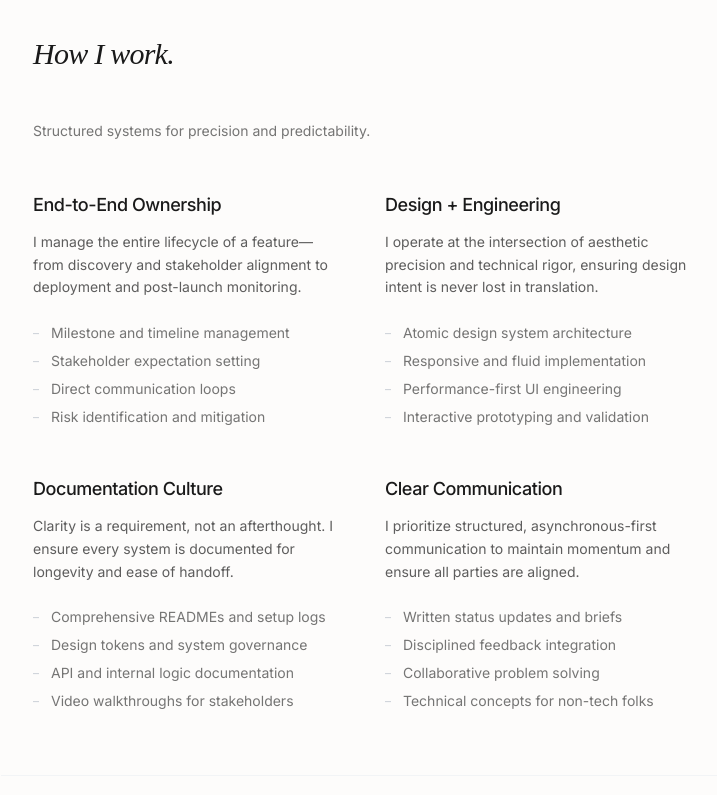
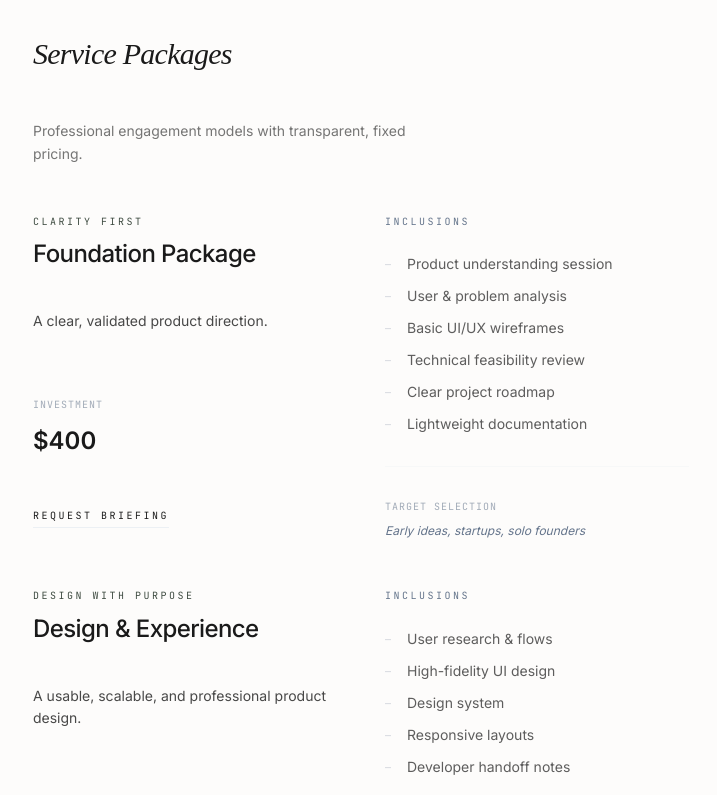
Before and after one commit to Amani-Ishimwe/Refine-Showcase, a React (Vite) app: page / in a window 1280 px wide. Shown: the part 2640-3435 px from the top of the page, without its empty margins (279-996 px from the left). Built offline with nearby package versions, Linux system fonts and the light colour scheme.

Commit message:
removed unnecessary section

```diff
--- a/src/components/Contact.tsx
+++ b/src/components/Contact.tsx
@@ -13,8 +13,8 @@ const Contact: React.FC = () => {
                 </div>
 
                 <div className="flex flex-col gap-8">
-                    <a href="mailto:samuel.amani@example.com" className="text-2xl font-medium underline underline-offset-12 decoration-border/40 hover:decoration-foreground transition-all w-fit">
-                        samuel.amani@example.com
+                    <a href="mailto:amanisamuel10@gmail.com" className="text-2xl font-medium underline underline-offset-12 decoration-border/40 hover:decoration-foreground transition-all w-fit">
+                        amanisamuel10@gmail.com
                     </a>
 
                     <div className="flex flex-wrap gap-x-12 gap-y-4 pt-4">
--- a/src/components/HowIWork.tsx
+++ /dev/null
@@ -1,83 +0,0 @@
-import React from 'react';
-
-const HowIWork: React.FC = () => {
-    const systems = [
-        {
-            title: "End-to-End Ownership",
-            description: "I manage the entire lifecycle of a feature—from discovery and stakeholder alignment to deployment and post-launch monitoring.",
-            bullets: [
-                "Milestone and timeline management",
-                "Stakeholder expectation setting",
-                "Direct communication loops",
-                "Risk identification and mitigation"
-            ]
-        },
-        {
-            title: "Design + Engineering",
-            description: "I operate at the intersection of aesthetic precision and technical rigor, ensuring design intent is never lost in translation.",
-            bullets: [
-                "Atomic design system architecture",
-                "Responsive and fluid implementation",
-                "Performance-first UI engineering",
-                "Interactive prototyping and validation"
-            ]
-        },
-        {
-            title: "Documentation Culture",
-            description: "Clarity is a requirement, not an afterthought. I ensure every system is documented for longevity and ease of handoff.",
-            bullets: [
-                "Comprehensive READMEs and setup logs",
-                "Design tokens and system governance",
-                "API and internal logic documentation",
-                "Video walkthroughs for stakeholders"
-            ]
-        },
-        {
-            title: "Clear Communication",
-            description: "I prioritize structured, asynchronous-first communication to maintain momentum and ensure all parties are aligned.",
-            bullets: [
-                "Written status updates and briefs",
-                "Disciplined feedback integration",
-                "Collaborative problem solving",
-                "Technical concepts for non-tech folks"
-            ]
-        }
-    ];
-
-    return (
-        <section id="process" className="memo-container section-padding border-t border-border/40">
-            <div className="mb-12">
-                <span className="label">Standards / 04</span>
-                <h2 className="text-3xl font-medium font-serif-italic">How I work.</h2>
-                <p className="text-sm text-foreground/60 mt-2 max-w-sm">
-                    Structured systems for precision and predictability.
-                </p>
-            </div>
-
-            <div className="space-y-12">
-                <div className="grid grid-cols-1 md:grid-cols-2 gap-12">
-                    {systems.map((system, idx) => (
-                        <div key={idx} className="flex flex-col gap-6">
-                            <div>
-                                <h3 className="text-lg font-medium mb-3">{system.title}</h3>
-                                <p className="text-sm text-foreground/70 leading-relaxed">
-                                    {system.description}
-                                </p>
-                            </div>
-                            <ul className="space-y-2">
-                                {system.bullets.map((bullet, i) => (
-                                    <li key={i} className="text-sm text-foreground/60 flex items-start gap-3">
-                                        <span className="text-muted/40 font-mono text-[10px] pt-1">—</span>
-                                        {bullet}
-                                    </li>
-                                ))}
-                            </ul>
-                        </div>
-                    ))}
-                </div>
-            </div>
-        </section>
-    );
-};
-
-export default HowIWork;
--- a/src/pages/Home.tsx
+++ b/src/pages/Home.tsx
@@ -16,7 +16,6 @@ const Home: React.FC = () => {
             <Layout>
                 <Hero />
                 <SelectedWork />
-                <HowIWork />
                 <Services />
                 <Writing />
                 <About />
```
